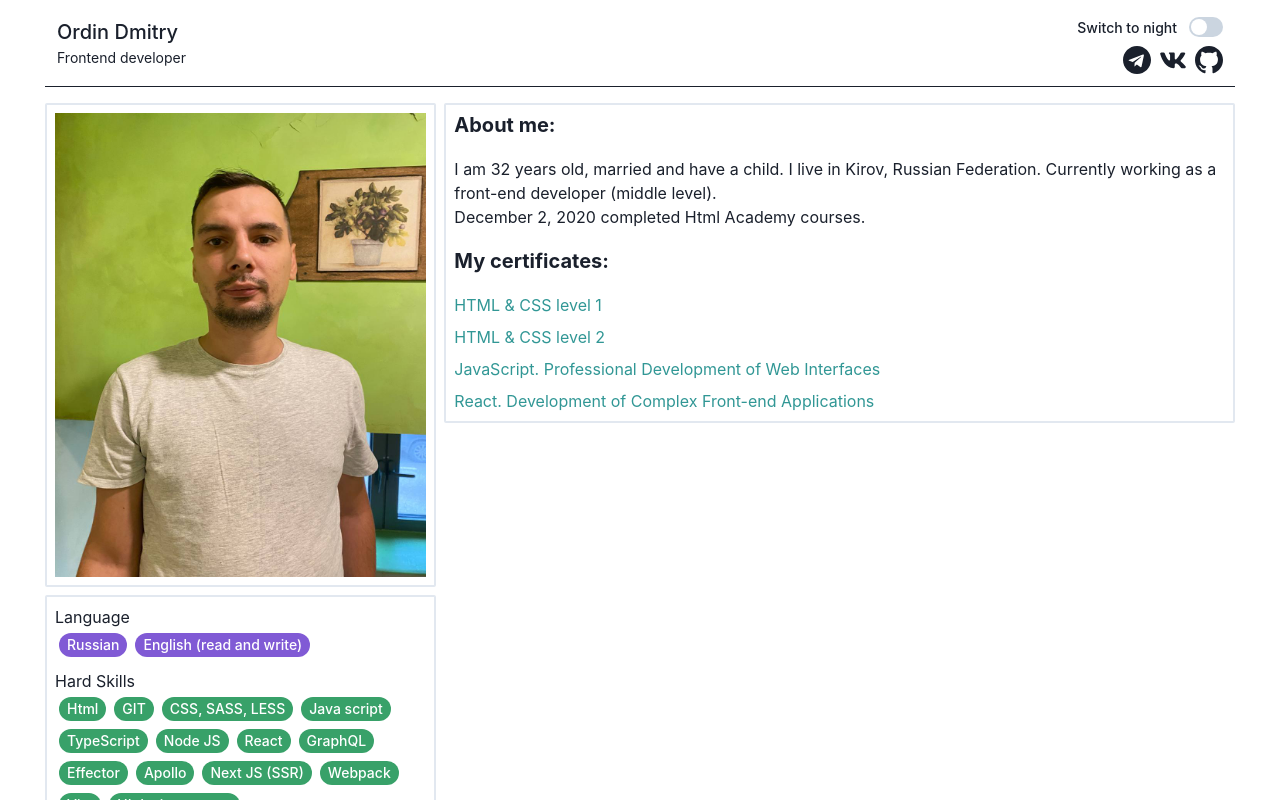
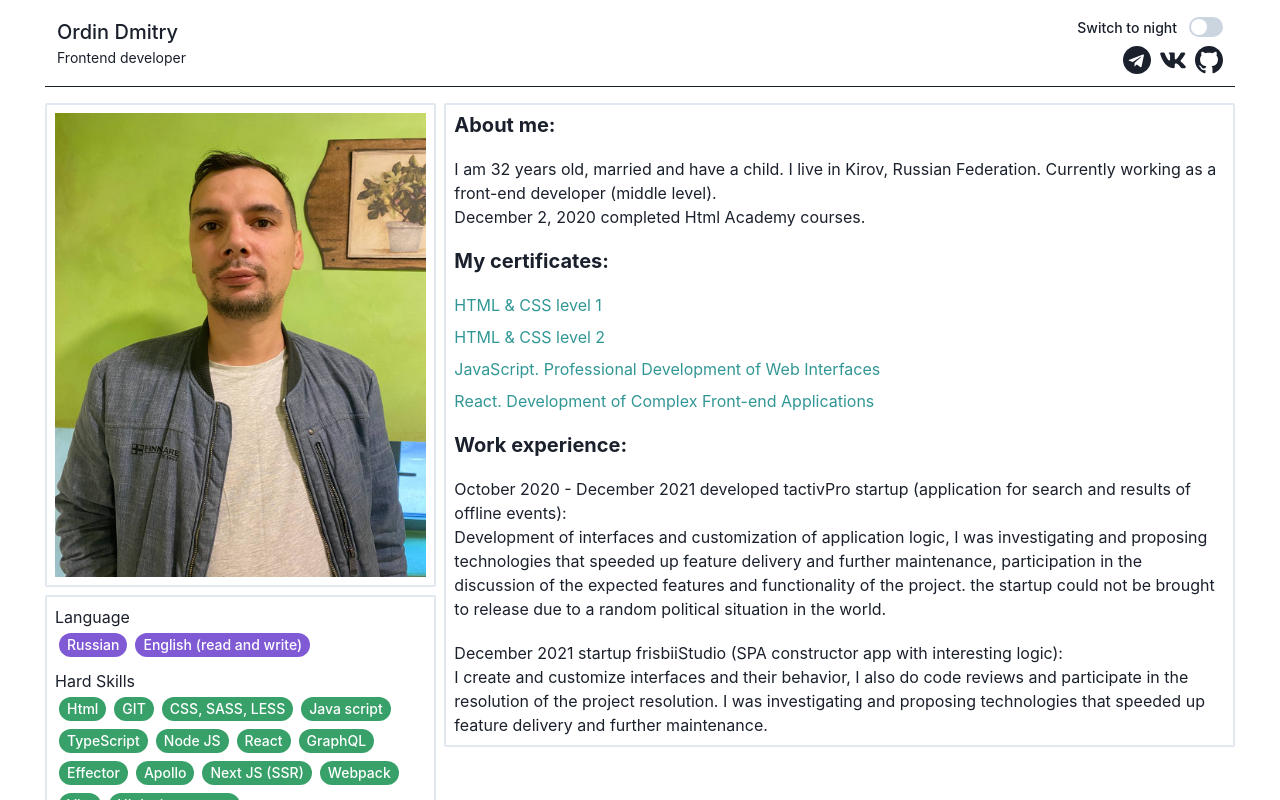
Before and after one commit to qstyle/Resume, a Next.js app: page / in a window 1280 px wide. Shown: the top 800 px of the page. Built offline with nearby package versions, Linux system fonts and the light colour scheme.

Commit message:
feat(prod): add exp (#8)

```diff
--- a/components/Body/AboutMe.tsx
+++ b/components/Body/AboutMe.tsx
@@ -39,5 +39,19 @@ export const AboutMe: React.FC = () => (
         React. Development of Complex Front-end Applications
     </Link>
     </Stack>
+    <Heading mt='5' size='md'>Work experience:</Heading>
+    <Text mt='5'>October 2020 - December 2021 developed tactivPro startup (application for search and results of offline events):</Text>
+    <Text>
+      Development of interfaces and customization of application logic,
+      I was investigating and proposing technologies that speeded up feature delivery and further maintenance, participation
+      in the discussion of the expected features and functionality of the project.
+      the startup could not be brought to release due to a random political situation in the world.
+    </Text>
+    <Text mt='5'>December 2021 startup frisbiiStudio (SPA constructor app with interesting logic):</Text>
+    <Text>
+      I create and customize interfaces and their behavior,
+      I also do code reviews and participate in the resolution of the project resolution.
+      I was investigating and proposing technologies that speeded up feature delivery and further maintenance.
+    </Text>
   </Box>
 )
--- a/components/Footer/ModalThisTechnology.tsx
+++ b/components/Footer/ModalThisTechnology.tsx
@@ -1,16 +1,17 @@
 import React from 'react'
-import {useDisclosure,
-   Modal as ChakraModal,
+import {
+    Stack,
+    Link,
     Button,
+    ModalBody,
+    ModalFooter,
+    ModalHeader,
     ModalOverlay,
     ModalContent,
-    ModalHeader,
-    ModalBody,
-    ModalFooter,
+    useDisclosure,
     ModalCloseButton,
-    Stack,
-    Link,
-} from '@chakra-ui/react'
+    Modal as ChakraModal,
+ } from '@chakra-ui/react'
 
 export const ModalThisTechnology: React.FC = () => {
   const { isOpen, onOpen, onClose } = useDisclosure()
```
Also changed, not shown: public/avatar/avatar.jpg.
